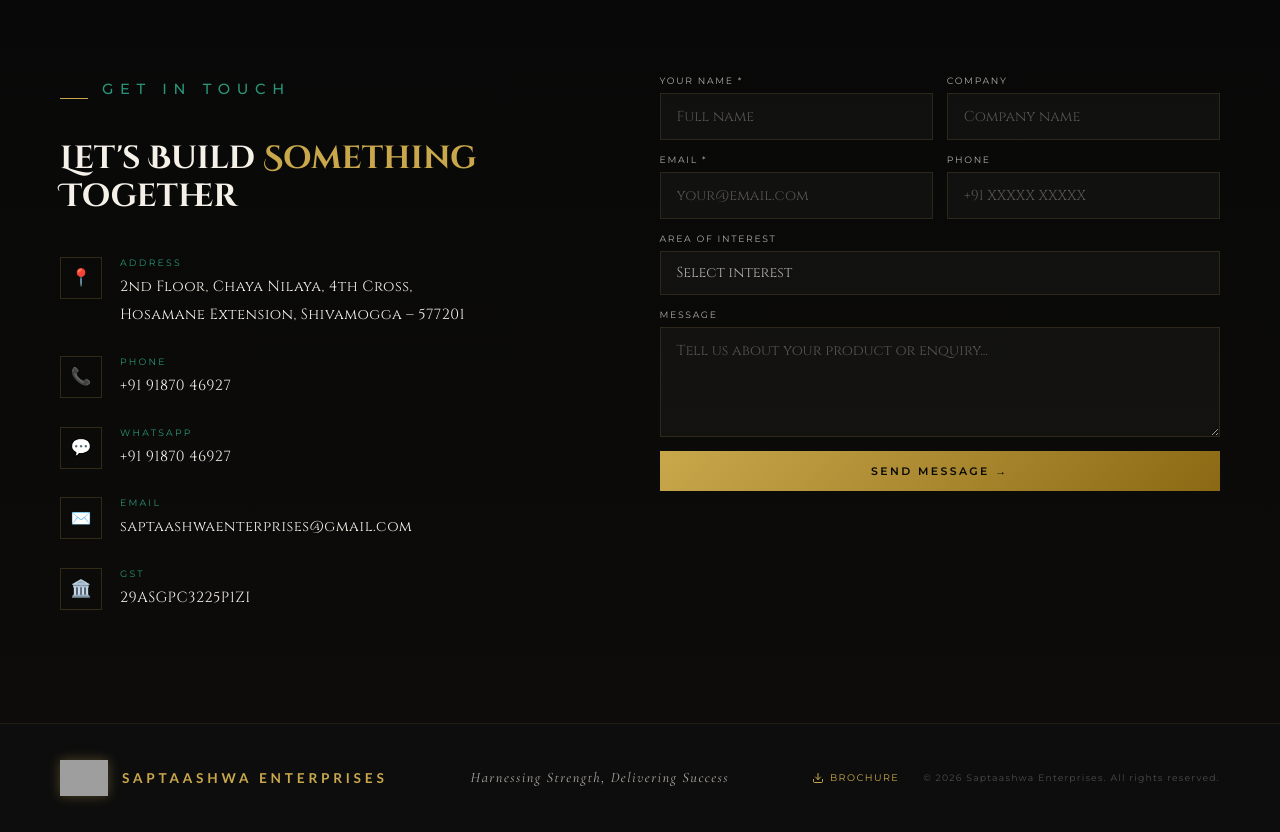
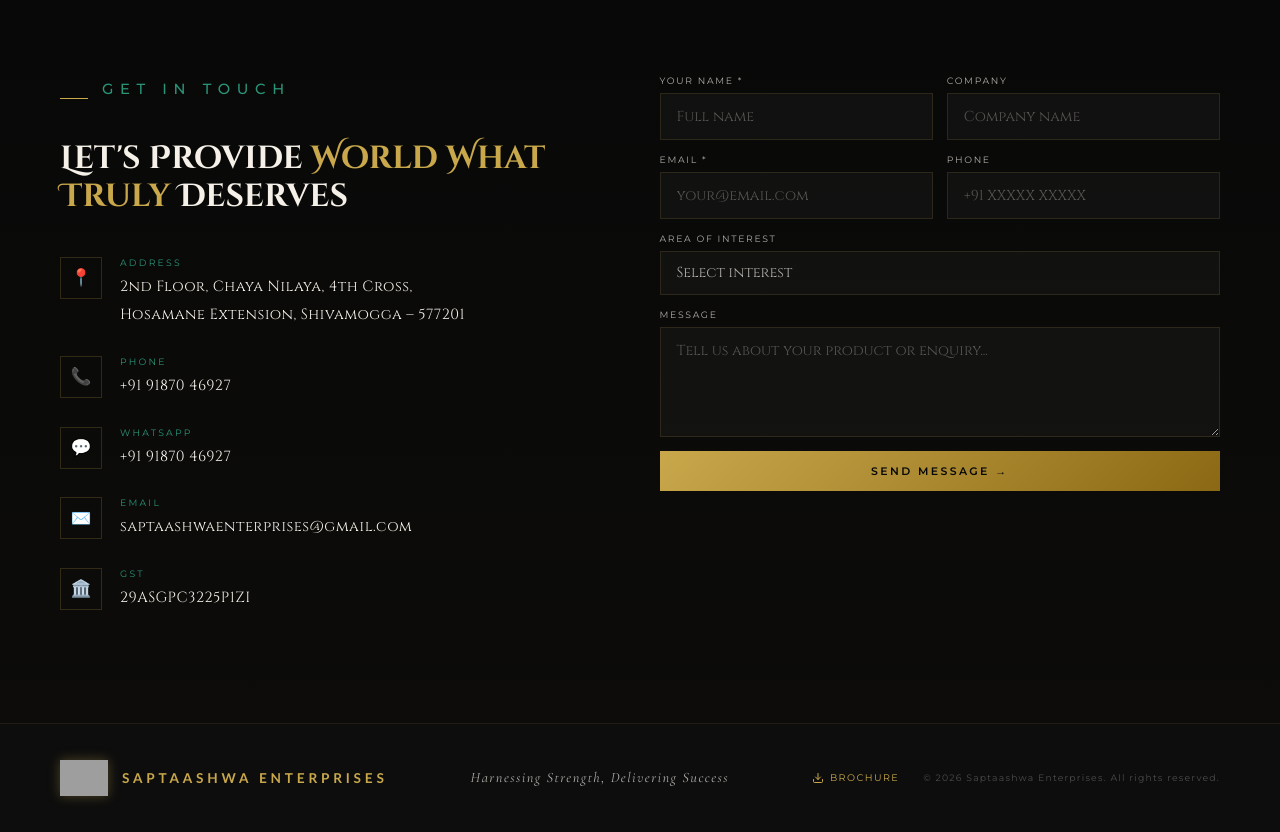
Before and after one commit to ChinmayShivapooje/saptaashwa-, a React (Create React App) app: page / in a window 1280 px wide. Shown: the part 5100-5932 px from the top of the page. Built offline with nearby package versions, Linux system fonts and the light colour scheme; grey boxes are pictures that could not be loaded.

Commit message:
I changed the contact section

```diff
--- a/src/App.js
+++ b/src/App.js
@@ -839,7 +839,7 @@ export default function SaptaashwaWebsite() {
           <div>
             <div className="reveal">
               <div className="gold-line"><p className="section-label">Get In Touch</p></div>
-              <h2 className="contact-heading">Let's Build <span>Something</span> Together</h2>
+              <h2 className="contact-heading">Let's Provide <span>World What Truly</span> Deserves</h2>
             </div>
             <div className="contact-items">
               {[
```
